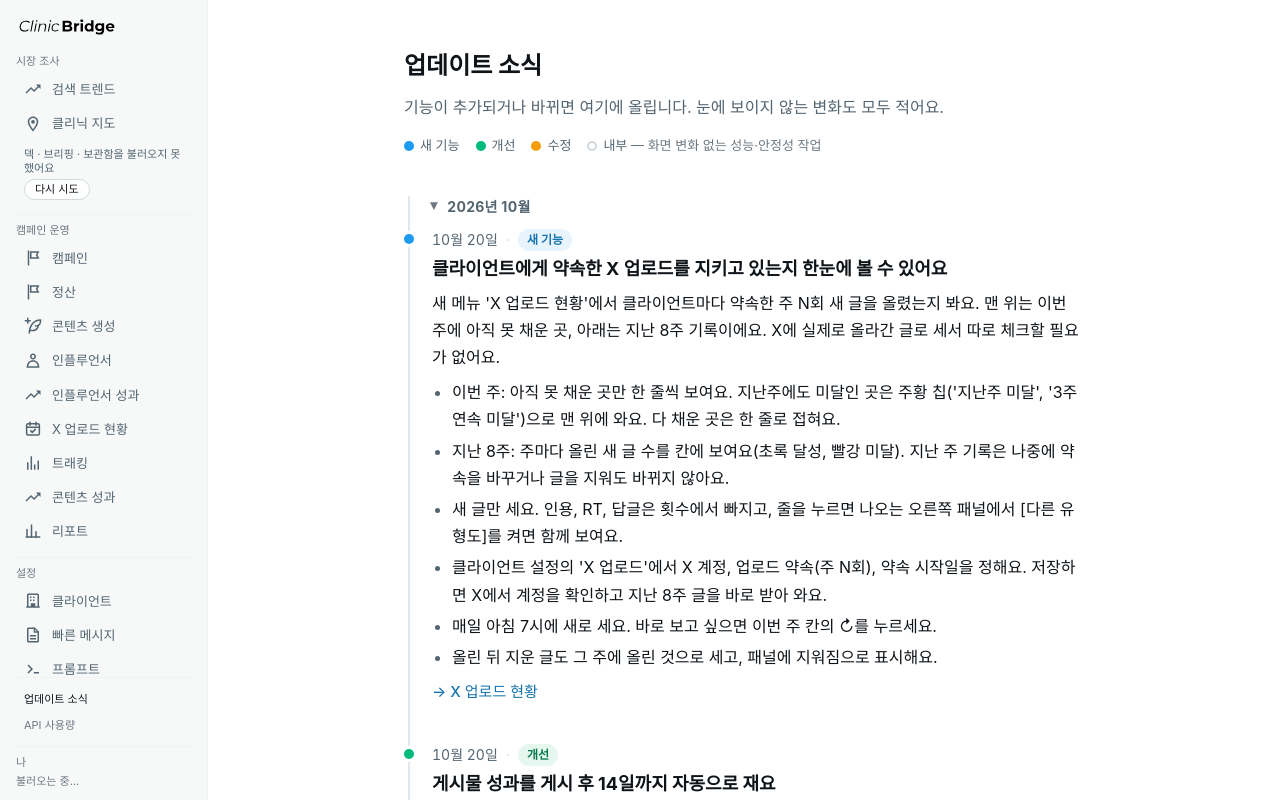
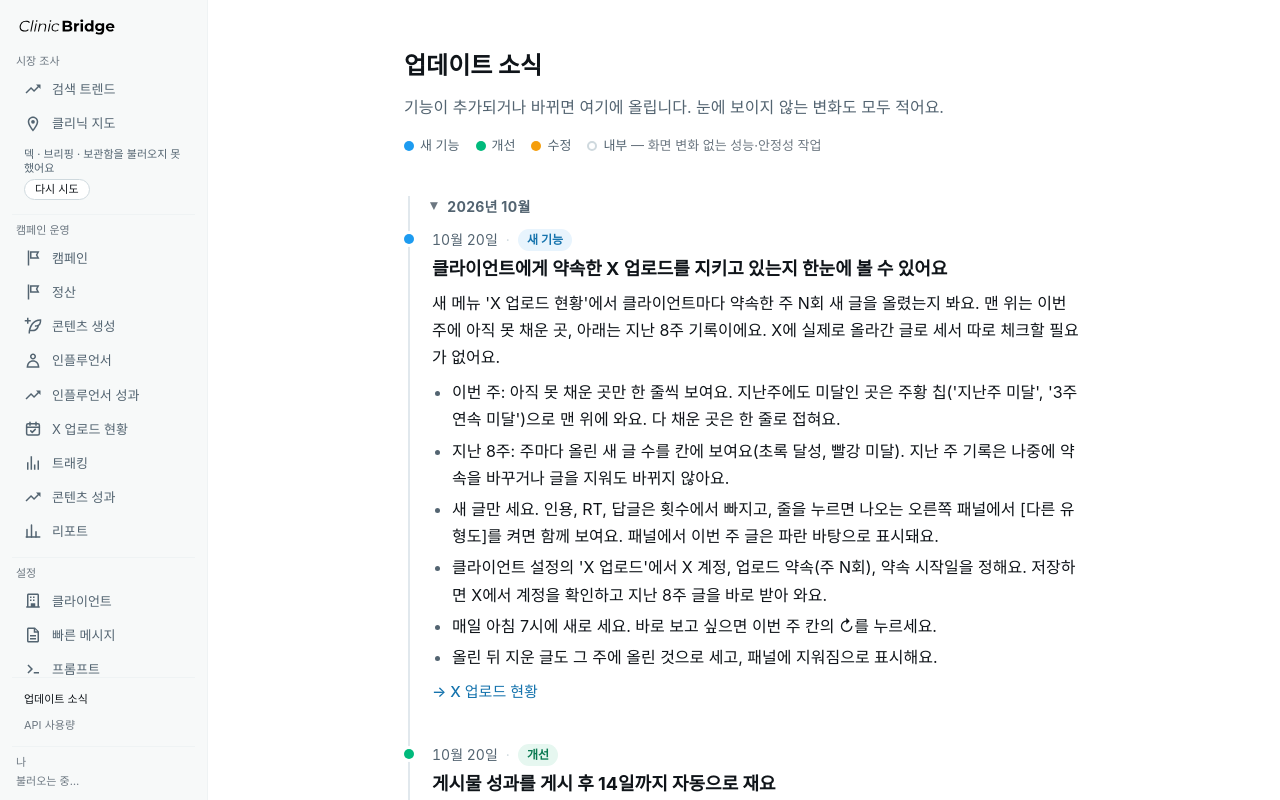
Before and after one commit to cb-koo/cb-x-deck, a Next.js app: page /updates in a window 1280 px wide. Built offline with nearby package versions, Linux system fonts and the light colour scheme; no server answers.

Commit message:
docs(updates): X 업로드 현황 — 패널의 이번 주 글 파란 바탕

```diff
--- a/src/content/updates.ts
+++ b/src/content/updates.ts
@@ -19,7 +19,7 @@ export const UPDATES: UpdateEntry[] = [
     bullets: [
       "이번 주: 아직 못 채운 곳만 한 줄씩 보여요. 지난주에도 미달인 곳은 주황 칩('지난주 미달', '3주 연속 미달')으로 맨 위에 와요. 다 채운 곳은 한 줄로 접혀요.",
       '지난 8주: 주마다 올린 새 글 수를 칸에 보여요(초록 달성, 빨강 미달). 지난 주 기록은 나중에 약속을 바꾸거나 글을 지워도 바뀌지 않아요.',
-      '새 글만 세요. 인용, RT, 답글은 횟수에서 빠지고, 줄을 누르면 나오는 오른쪽 패널에서 [다른 유형도]를 켜면 함께 보여요.',
+      '새 글만 세요. 인용, RT, 답글은 횟수에서 빠지고, 줄을 누르면 나오는 오른쪽 패널에서 [다른 유형도]를 켜면 함께 보여요. 패널에서 이번 주 글은 파란 바탕으로 표시돼요.',
       "클라이언트 설정의 'X 업로드'에서 X 계정, 업로드 약속(주 N회), 약속 시작일을 정해요. 저장하면 X에서 계정을 확인하고 지난 8주 글을 바로 받아 와요.",
       '매일 아침 7시에 새로 세요. 바로 보고 싶으면 이번 주 칸의 ↻를 누르세요.',
       '올린 뒤 지운 글도 그 주에 올린 것으로 세고, 패널에 지워짐으로 표시해요.',
```
